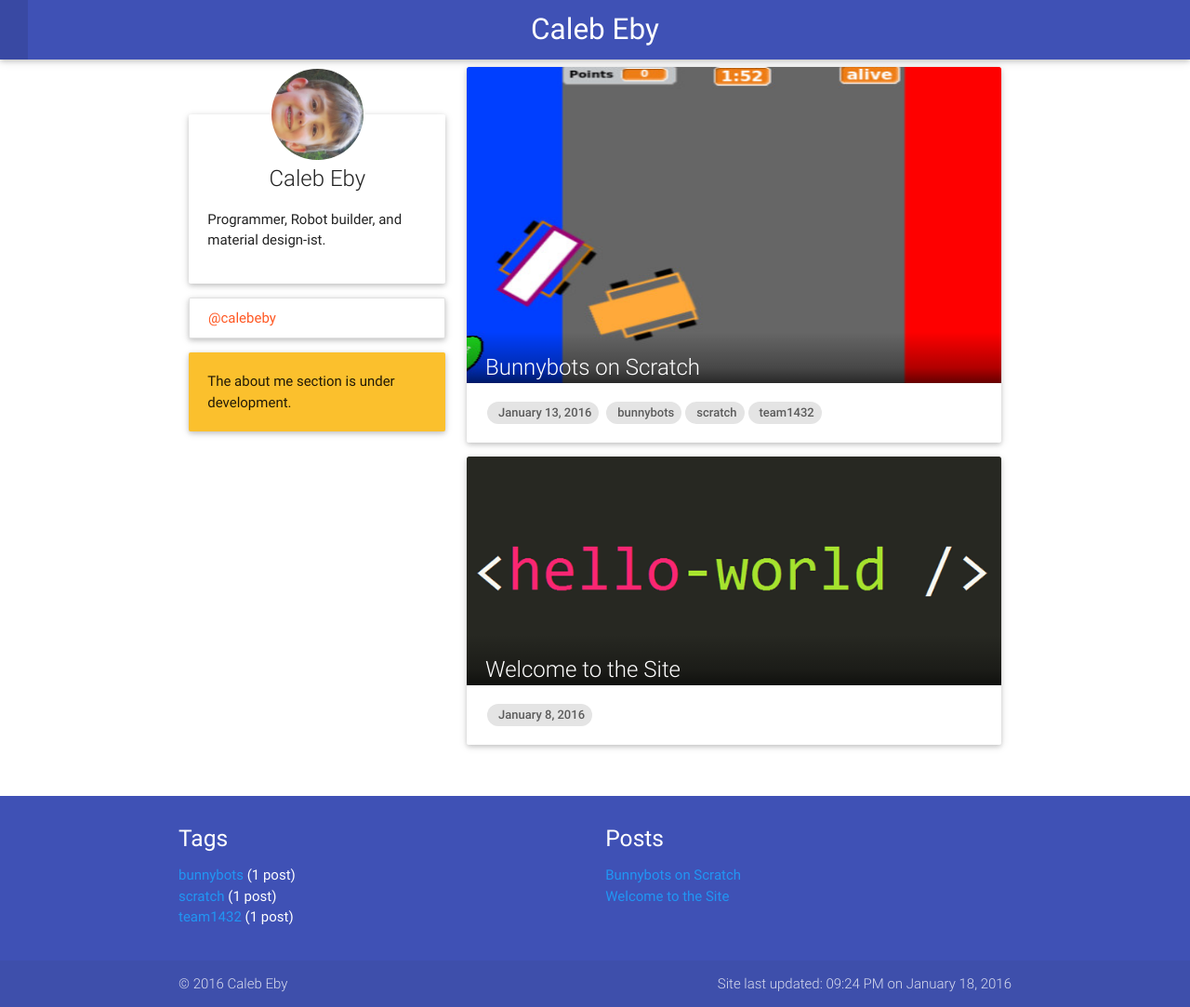
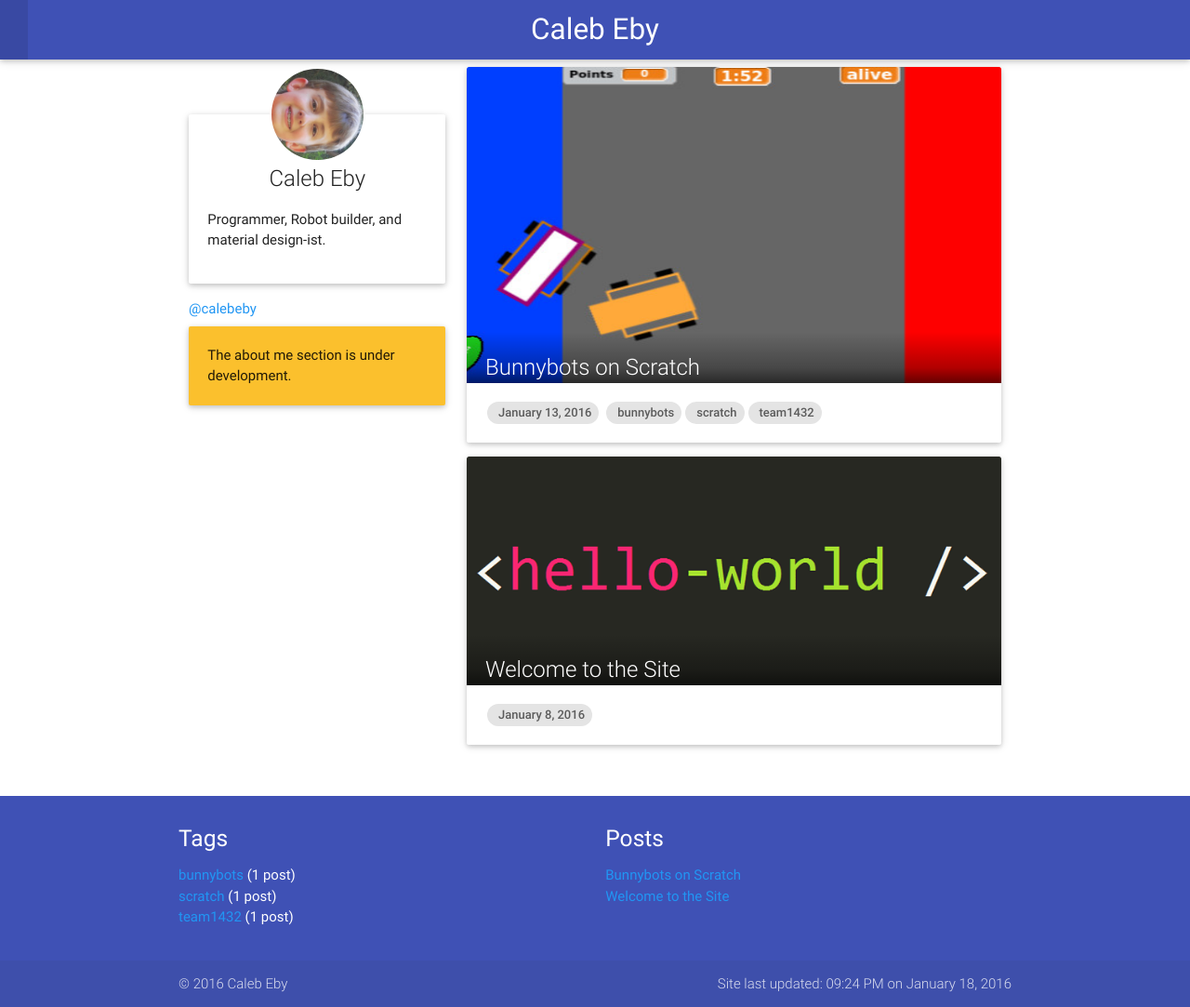
Before and after one commit to calebeby/calebeby.github.io, a Jekyll site: the page built from index.html, in a window 1280 px wide. Shown: the whole page at 93% size. Built offline with Jekyll 4.4.1, drawn with Linux system fonts in a browser that asks for light colours; nearby versions of some CDN libraries.

Commit message:
Update index.html

```diff
--- a/index.html
+++ b/index.html
@@ -12,8 +12,8 @@ permalink: /
         {% capture about %}{% include about.markdown %}{% endcapture %}
         {{ about | markdownify }}
       </div>
-      <div class="card collection">
-        <a href="http://github.com/{{ site.accounts.github }}" class="waves-effect waves-dark collection-item">@{{ site.accounts.github }}</a>
+      <div class="button waves-effect">
+        <a href="http://github.com/{{ site.accounts.github }}">@{{ site.accounts.github }}</a>
       </div>
       <div class="card-panel yellow darken-2">
         <i class="mdi mdi-alert"></i>The about me section is under development.
```
